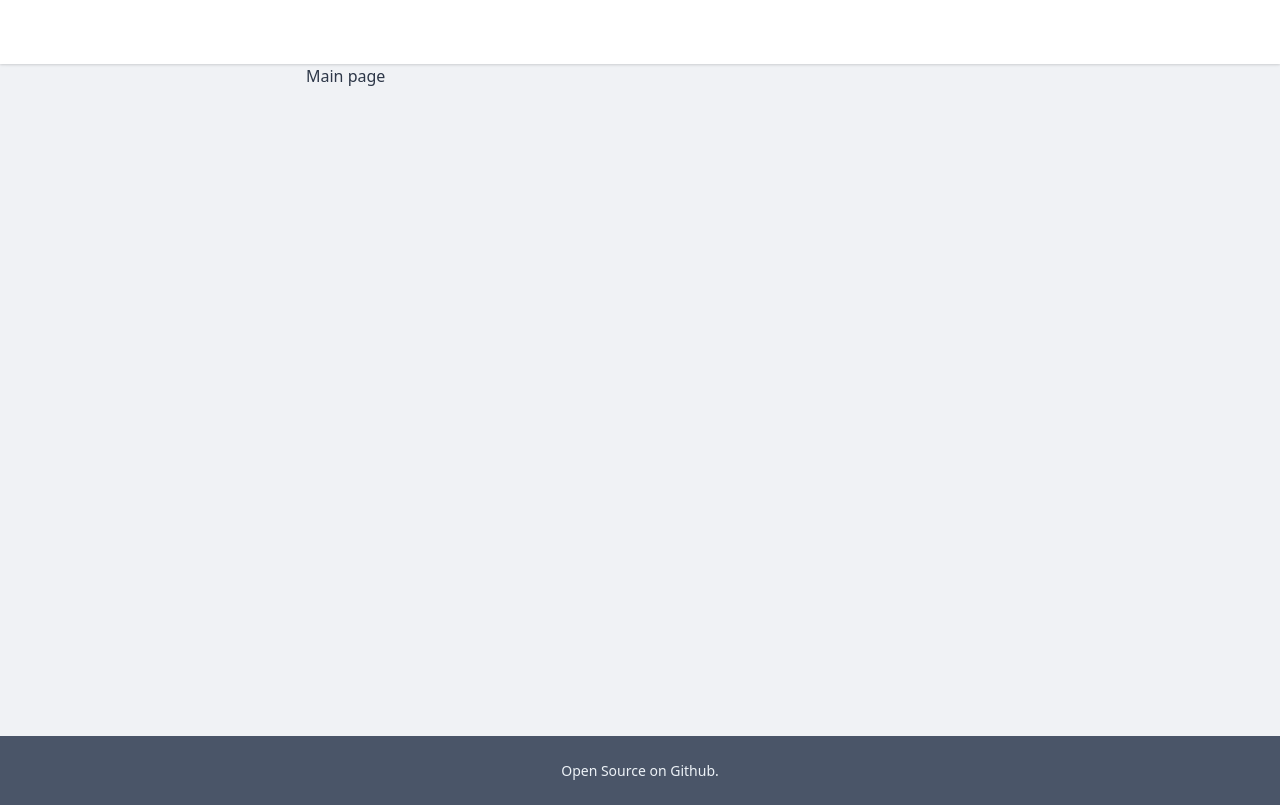
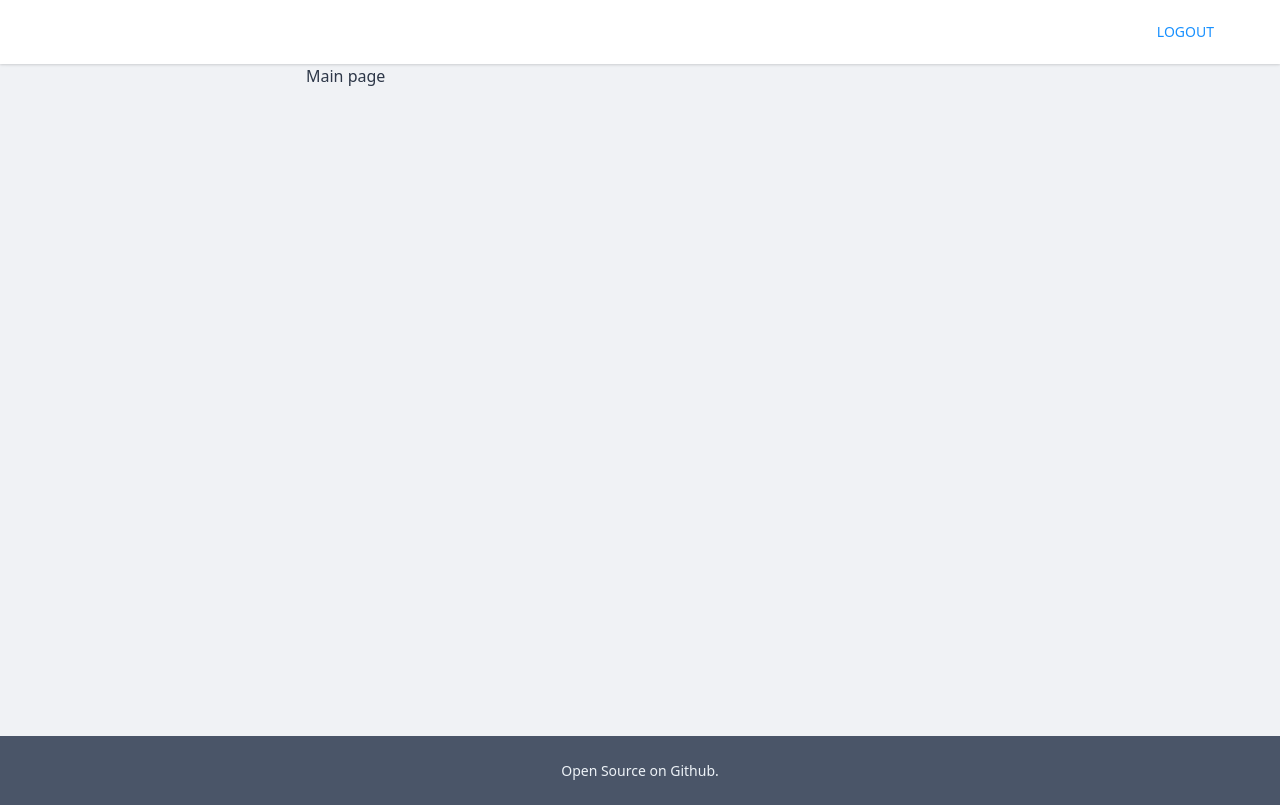
Before and after one commit to agneym/deliverable, a Next.js app: page / in a window 1280 px wide. Built offline with nearby package versions, Linux system fonts and the light colour scheme; no server answers; sample sign-in values are in the browser's storage.

Commit message:
add login functionality

```diff
--- /dev/null
+++ b/components/Header.js
@@ -0,0 +1,32 @@
+import styled from "styled-components";
+import { Button, message } from "antd";
+import firebase from "firebase/app";
+
+const Container = styled.div`
+  display: flex;
+  justify-content: space-between;
+  align-items: center;
+  height: 100%;
+`;
+
+function Header() {
+  const logout = () => {
+    firebase
+      .auth()
+      .signOut()
+      .then(() => {
+        message.success("Logged out!");
+      });
+  };
+
+  return (
+    <Container>
+      <div />
+      <Button type="link" onClick={logout}>
+        LOGOUT
+      </Button>
+    </Container>
+  );
+}
+
+export default Header;
--- a/components/Layout.js
+++ b/components/Layout.js
@@ -1,6 +1,8 @@
 import React from "react";
 import { Layout as AntdLayout } from "antd";
 import styled from "styled-components";
+
+import HeaderComponent from "./Header";
 
 const {
   Header: AntdHeader,
@@ -32,7 +34,9 @@ const Content = styled(AntdContent)`
 function Layout({ children }) {
   return (
     <AntdLayout>
-      <Header></Header>
+      <Header>
+        <HeaderComponent />
+      </Header>
       <Content>{children}</Content>
       <Footer style={{ textAlign: "center" }}>Open Source on Github.</Footer>
     </AntdLayout>
--- a/lib/firebase/Authentication.js
+++ b/lib/firebase/Authentication.js
@@ -18,7 +18,6 @@ export function AuthProvider({ children }) {
           setUser(user);
         } else {
           setUser(null);
-          message.success("Logged out!");
           router.push("/login");
         }
       });
```
